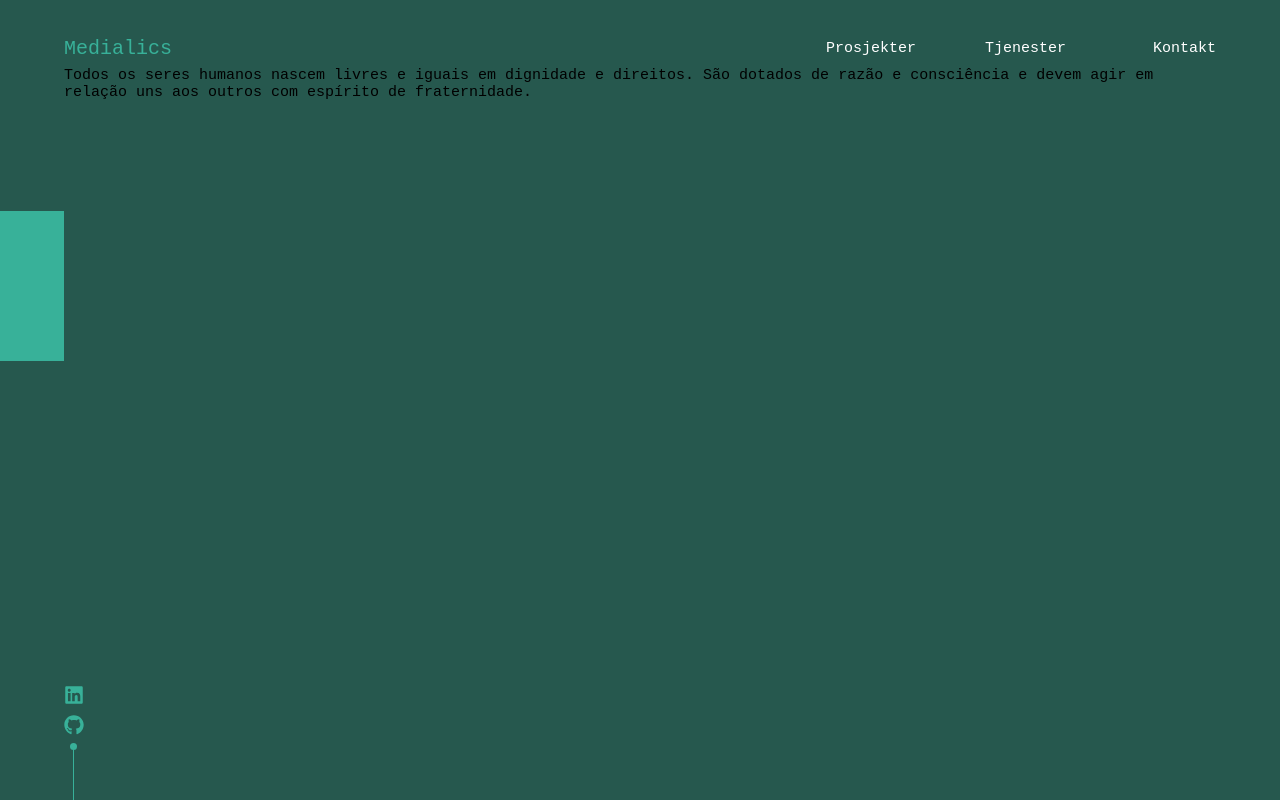
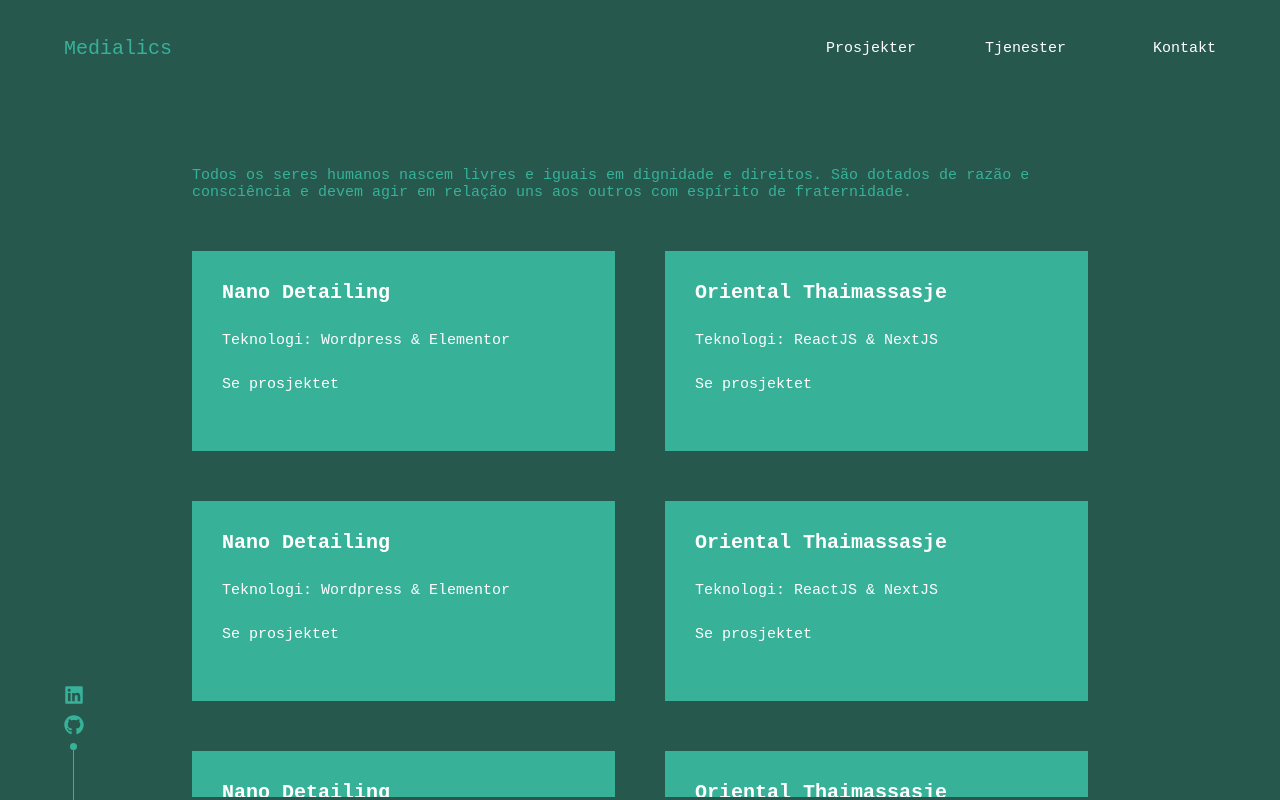
Before and after one commit to sergeiThe/medialics-nextjs-website, a Next.js app: page / in a window 1280 px wide. Both pictures are taken after a click on the button "Prosjekter". Built offline with nearby package versions, Linux system fonts and the light colour scheme.

Commit message:
Projects page added: needs pictures and some cool effects in the future

```diff
--- /dev/null
+++ b/components/Project.jsx
@@ -0,0 +1,15 @@
+import React from "react";
+
+function Project({ title, techStack, siteUrl }) {
+    return (
+        <div className="project">
+            <h3 className="project__title">{title}</h3>
+            <span className="project__tech-stack">Teknologi: {techStack}</span>
+            <a href={siteUrl} className="project__link">
+                Se prosjektet
+            </a>
+        </div>
+    );
+}
+
+export default Project;
--- a/components/Projects.jsx
+++ b/components/Projects.jsx
@@ -1,14 +1,28 @@
-import React from 'react'
-import data from '../data/data'
+import React from "react";
+import data from "../data/data";
+import Project from "./Project";
+
+const projects = data.projects.projectList.map((project) => {
+    return (
+        <Project
+            key={project.id}
+            title={project.title}
+            techStack={project.techStack}
+            siteUrl={project.siteURL}
+        />
+    );
+});
 
 function Projects() {
-  return (
-    <section>
-      <div>
-        <p>{data.projects.text}</p>
-      </div>
-    </section>
-  )
+    return (
+        <section className="projects">
+            <div className="projects__text">
+                <p>{data.projects.text}</p>
+            </div>
+            <div className="projects__list">{projects}</div>
+            <div className="block"></div>
+        </section>
+    );
 }
 
-export default Projects
+export default Projects;
--- a/data/data.js
+++ b/data/data.js
@@ -9,10 +9,32 @@ const data = {
         text: "Todos os seres humanos nascem livres e iguais em dignidade e direitos. São dotados de razão e consciência e devem agir em relação uns aos outros com espírito de fraternidade.",
 
         projectList: [{
+            id: 'p1',
             title: "Nano Detailing",
             techStack: "Wordpress & Elementor",
             siteURL: "https://nanodetailing.no/"
         }, {
+            id: 'p2',
+            title: "Oriental Thaimassasje",
+            techStack: "ReactJS & NextJS",
+            siteURL: "https://www.orientalthaimassasje.no/"
+        }, {
+            id: 'p3',
+            title: "Nano Detailing",
+            techStack: "Wordpress & Elementor",
+            siteURL: "https://nanodetailing.no/"
+        }, {
+            id: 'p4',
+            title: "Oriental Thaimassasje",
+            techStack: "ReactJS & NextJS",
+            siteURL: "https://www.orientalthaimassasje.no/"
+        }, {
+            id: 'p5',
+            title: "Nano Detailing",
+            techStack: "Wordpress & Elementor",
+            siteURL: "https://nanodetailing.no/"
+        }, {
+            id: 'p6',
             title: "Oriental Thaimassasje",
             techStack: "ReactJS & NextJS",
             siteURL: "https://www.orientalthaimassasje.no/"
--- a/styles/index.scss
+++ b/styles/index.scss
@@ -9,3 +9,4 @@
 @import "./footer.scss";
 @import "./home.scss";
 @import "./services.scss";
+@import "./projects.scss";
--- a/styles/layout.scss
+++ b/styles/layout.scss
@@ -21,7 +21,14 @@ body {
 
 main {
     position: relative;
-    height: calc(100vh - 120px);
+    height: calc(100vh - 70px);
+    -ms-overflow-style: none; /* IE and Edge */
+    scrollbar-width: none; /* Firefox */
+    &::-webkit-scrollbar {
+        display: none;
+    }
+    overflow-y: scroll;
+    overflow-x: visible;
 
     &::before {
         content: "";
@@ -38,11 +45,11 @@ main {
 
         @include respond(desktop) {
             left: -10vw;
-            width: calc(100% + 20vw);
+            // width: calc(100% + 20vw);
         }
         @include respond(big-desktop) {
             left: -15vw;
-            width: calc(100% + 30vw);
+            // width: calc(100% + 30vw);
         }
     }
 }
--- /dev/null
+++ b/styles/projects.scss
@@ -0,0 +1,43 @@
+.projects {
+    height: 100%;
+    padding: 5rem 10vw;
+
+    @include respond(mobile) {
+        padding: 2rem 2rem;
+    }
+
+    &__text {
+        padding: 5rem 0;
+        color: $bg-color-secondary;
+    }
+
+    &__list {
+        display: grid;
+        grid-template-columns: 1fr 1fr;
+        justify-items: center;
+        gap: 50px;
+
+        @include respond(mobile) {
+            grid-template-columns: 1fr;
+        }
+    }
+}
+
+.block {
+    height: 5rem;
+    @include respond(mobile) {
+        height: 10rem;
+    }
+}
+
+.project {
+    background-color: $bg-color-secondary;
+    height: 20rem;
+    width: 100%;
+    padding: 3rem;
+
+    text-align: left;
+    color: $text-color-primary;
+
+    display: grid;
+}
--- a/styles/services.scss
+++ b/styles/services.scss
@@ -20,7 +20,7 @@
     &__bottom-text {
         width: 50rem;
         position: absolute;
-        bottom: 0;
+        bottom: 3rem;
         right: 0;
         text-align: right;
 
```
